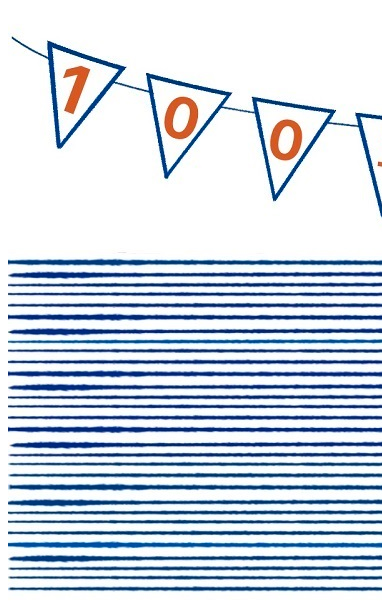
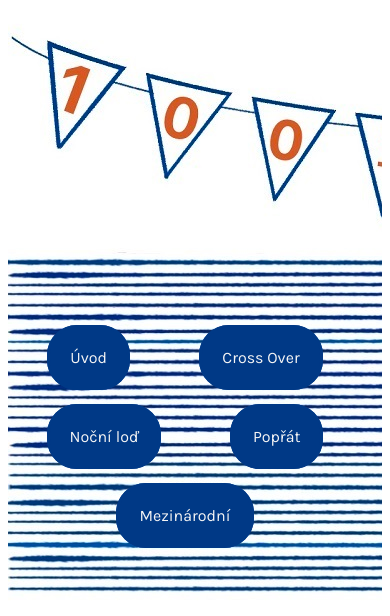
Before and after one commit to espressomartiny/100letned, an Eleventy site: page index.html in a window 390 px wide. Shown: the top 616 px of the page. Built offline with nearby package versions, Linux system fonts and the light colour scheme; Eleventy itself is replaced by a stand-in of ours; files that its build step writes are made by us from their sources.

Commit message:
header relative

```diff
--- a/scss/_header.scss
+++ b/scss/_header.scss
@@ -37,13 +37,25 @@
 }
 
 @media screen and (max-width: 640px) {
+	.hlavicka {
+		position: relative;
+	}
+	.menu {
+		position: absolute;
+		top: 300px;
+		right: 20px;
+	}
 
-
-	.menu {margin-top: 10px;}
+	.menu {
+		margin-top: 10px;
+	}
 	.menu ul {
 		display: flex;
-		flex-direction: column;
-		justify-content: left;
+		//grid-template-columns: 1fr 1fr 1fr;
+    	//gap: 20px;
+		// flex-direction: column;
+		// justify-content: left;
+		flex-wrap: wrap;
 	}
 
 	.menu li {
--- a/scss/_main.scss
+++ b/scss/_main.scss
@@ -50,6 +50,7 @@ h1 {
 }
 .student__text h3 {
     border: 3px solid colors.$secondary;
+    border-radius: 2;
     background-color: colors.$secondary;
     opacity: 0.6;
     margin: 0;
```
Also changed, not shown: css/style.css, 1 other file.
